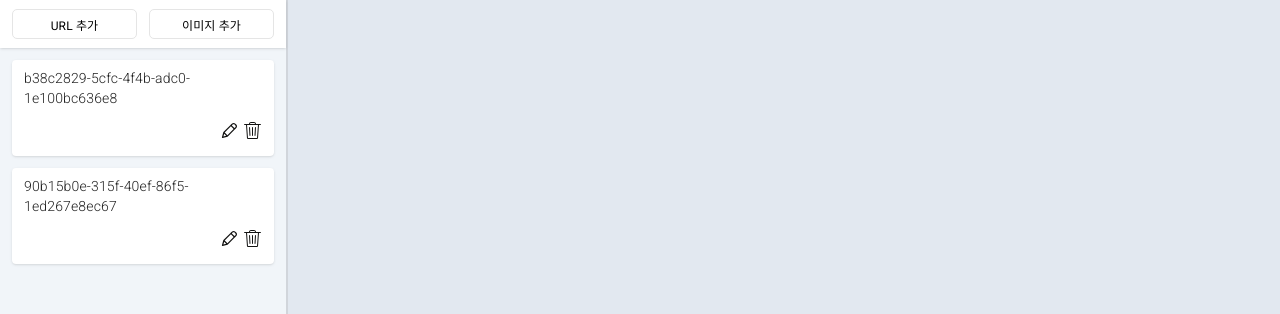
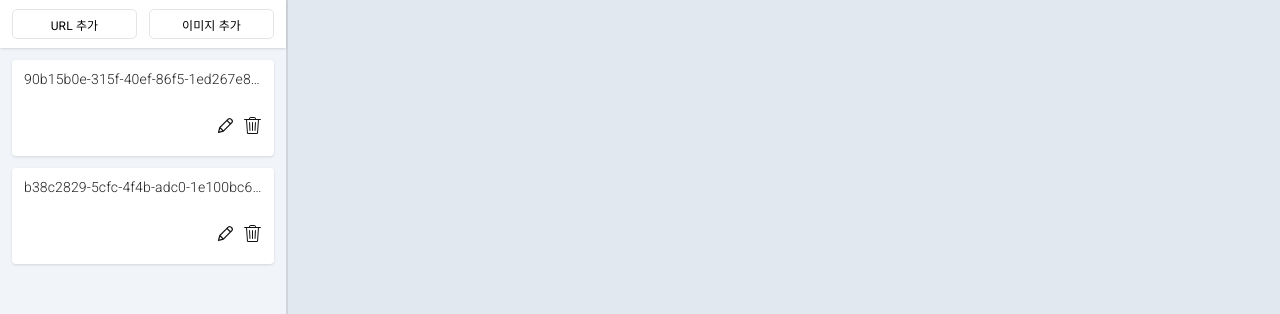
Before and after one commit to ShinMini/Business-Canvas-FE-Task, a React (Vite) app: page / in a window 1280 px wide. Shown: the top 314 px of the page. Built offline with nearby package versions, Linux system fonts and the light colour scheme.

Commit message:
feat(component): side panel UI

```diff
--- /dev/null
+++ b/src/modules/resource-manager/components/ResourceCard.tsx
@@ -0,0 +1,57 @@
+import React, { useRef } from 'react';
+import { useAppDispatch, useAppSelector } from '../hooks/useRedux';
+import { ResourceState, deleteResource, updateResource } from '../stores/slices/resourceSlice';
+
+import Edit from './../assets/icons/edit.svg';
+import Delete from './../assets/icons/delete.svg';
+
+type ResourceCardProps = {
+  media: ResourceState
+}
+
+const ResourceCard: React.FC<ResourceCardProps> = ({media}) => {
+	const resourceIdRef = useRef<HTMLInputElement>(null);
+	const currentUrl = useAppSelector(state => state.resource.currentUrl);
+	const dispatch = useAppDispatch();
+	const [isEdit, setIsEdit] = React.useState(false);
+
+	function handleEditEvent(){
+		if(!resourceIdRef.current) return;
+		if(!isEdit) return;
+
+		const payload = {
+			targetId: media.id,
+			updateId: resourceIdRef.current.value,
+		};
+		dispatch(updateResource(payload));
+		setIsEdit(false);
+	}
+
+	const onClickEditIcon = () => {
+		setIsEdit(true);
+		setTimeout(() => resourceIdRef.current?.focus());
+	};
+
+	const onClickDeleteIcon = () => {
+		dispatch(deleteResource({ id: media.id }));
+	};
+
+	const onClickCard = () => {
+		dispatch({ type: 'resource/SET_CURRENT_URL', payload: media.resource.src});
+	};
+
+	return (
+		<div className='flex flex-col items-center gap-3 mx-3 px-3 py-2 bg-white rounded shadow h-24'
+			style={{borderWidth: (currentUrl === media.resource.src) ? 1 : 0, borderColor: '#38A5E1', borderStyle: 'solid' }}
+			onClick={onClickCard}
+		>
+			<input ref={resourceIdRef} className="text-sm font-light w-full h-8 text-ellipsis select-none cursor-auto" defaultValue={media.id} readOnly={!isEdit} onBlur={handleEditEvent} onKeyDown={(e) => e.key === 'Enter' ? resourceIdRef.current?.blur() : null}/>
+			<div className='w-full h-16 flex justify-end items-center gap-2'>
+				<img src={Edit} alt='edit-icon' className='cursor-pointer'  onClick={onClickEditIcon} />
+				<img src={Delete} alt='delete-icon' className='cursor-pointer' onClick={onClickDeleteIcon} />
+			</div>
+		</div>
+	);
+};
+
+export default ResourceCard;
--- a/src/modules/resource-manager/components/SideContentPanel.tsx
+++ b/src/modules/resource-manager/components/SideContentPanel.tsx
@@ -1,32 +1,54 @@
-import EditIcon from './../assets/icons/edit.svg';
-import DeleteIcon from './../assets/icons/delete.svg';
-
 import { useAppDispatch, useAppSelector } from '../hooks/useRedux';
 import AddContentButton from './AddContentButton';
-import { useRef } from 'react';
+import { useRef, useState } from 'react';
 import { ResourceState } from '../stores/slices/resourceSlice';
 
+import ResourceCard from './ResourceCard';
+import styled from '@emotion/styled';
+
+const ToggleInputField = styled.input`
+	position: absolute;
+	top: 40px;
+
+	display: flex;
+	width: 80%;
+	height: 40px;
+	box-sizing: border-box;
+	padding: 10px;
+	justify-content: center;
+	align-items: center;
+	flex-shrink: 0;
+
+	border-radius: 5px;
+	border: 1px solid #38A5E1;
+	background: white;
+	box-shadow: 0px 2px 5px 0px rgba(0, 0, 0, 0.10);
+`;
+
 const SideContentPanel = () => {
-	const resourceList = useAppSelector(state => state.resource.resourceList);
-	const inputRef = useRef<HTMLInputElement>(null);
+	const multiFileRef = useRef<HTMLInputElement>(null);
+	const urlTextRef = useRef<HTMLInputElement>(null);
+	const [isOpenUrlInput, setIsOpenUrlInput] = useState(false);
 
+	const originResourceList = useAppSelector(state => state.resource.resourceList);
 	const dispatch = useAppDispatch();
 
+	const resourceList = [...originResourceList].reverse();
 
-	const handleFileChange = (event: React.ChangeEvent<HTMLInputElement>) => {
+	function handleFileChange(event: React.ChangeEvent<HTMLInputElement>){
 		const file = event.target.files;
 
 		if (!file) return alert('파일을 선택해주세요.');
+
 		const fileList = Array.from(file);
 
 		fileList.forEach((file) => {
-
 			const url = URL.createObjectURL(file);
 			const id = file.name;
 			const imageType = file.type.slice(-3);
 
-			if(!['png', 'jpg', 'gif'].includes(imageType)) return alert('이미지 파일만 업로드 가능합니다.');
-			if(resourceList.find((value) => value.id === id)) return alert('이미 존재하는 파일입니다.');
+			if(!['png', 'jpg'].includes(imageType)) return alert('이미지 파일만 업로드 가능합니다.');
+			if(resourceList.find((value) => value.resource.src === url)) return alert('이미 존재하는 파일입니다.');
 
 			const payload = {
 				id,
@@ -38,36 +60,61 @@ const SideContentPanel = () => {
 			} satisfies ResourceState;
 
 			dispatch({ type: 'resource/RESOURCE_EVENT_TRIGGER', payload });
-			// const reader = new FileReader();
-			// reader.readAsDataURL(file);
-			// reader.onload = () => {
-			// 	console.log(reader.result);
-			// };
 		});
+	}
+
+	function handleUrlSubmit(event: React.KeyboardEvent<HTMLInputElement>){
+		const url = `${event.currentTarget.value}`;	// prevent event.currentTarget.value from being null and copy for type safety
+		console.log(url);
+		if(!url.startsWith('http://') && !url.startsWith('https://')) return alert('올바른 URL을 입력해주세요.');
+
+		if(resourceList.find((value) => value.id === url)) {
+			alert('이미 존재하는 파일입니다.');
+			return setIsOpenUrlInput(false);
+		}
+		const src = (url.match(/youtube.com/)) ? `https://www.youtube.com/embed/${url.split('=')[1]}` : url;
+
+		const payload = {
+			id: src,
+			resource: {
+				contentType: 'url',
+				src,
+			}
+		} satisfies ResourceState;
+
+		try {
+			dispatch({ type: 'resource/RESOURCE_EVENT_TRIGGER', payload });
+		}catch(e) {
+			console.error(e);
+		} finally {
+			setIsOpenUrlInput(false);
+			urlTextRef.current!.value = '';
+		}
+	}
+
+	const onClickAddUrl = () => {
+		setIsOpenUrlInput(true);
+		setTimeout(() => urlTextRef.current?.focus());	// wait for urlTextRef to be rendered
+	};
+
+	const onClickAddImage = () => {
+		multiFileRef.current?.click();
 	};
 
 	return (
-		<aside className='flex flex-col w-1/6 min-w-min h-full bg-slate-100 border-r-2 border-gray-300 gap-3'>
-			<header className="h-12 w-full flex justify-center items-center gap-3 px-3 shadow bg-white">
-				<AddContentButton >URL 추가</AddContentButton>
-				<AddContentButton  onClick={() => inputRef.current?.click()}>이미지 추가</AddContentButton>
-				<input ref={inputRef} type="file" className="hidden" onChange={handleFileChange} multiple/>
+		<aside className='flex flex-col w-1/6 min-w-min h-screen bg-slate-100 border-r-2 border-gray-300'>
+			<header className="h-12 w-full flex justify-center items-center gap-3 p-3 shadow bg-white relative">
+				<AddContentButton onClick={onClickAddUrl}>URL 추가</AddContentButton>
+				<AddContentButton  onClick={onClickAddImage}>이미지 추가</AddContentButton>
+				<input ref={multiFileRef} type="file" className="hidden" onChange={handleFileChange} multiple/>
+				{isOpenUrlInput && <ToggleInputField ref={urlTextRef} type="text" placeholder="http(s)://..." onBlur={() => setIsOpenUrlInput(false)}
+					onKeyDown={(event) => event.key === 'Enter' && handleUrlSubmit(event)}
+				/>}
 			</header>
 
-			{resourceList.map((value, index) => {
-				return (
-					<div key={index} className='flex flex-col items-center gap-3 mx-3 px-3 py-2 bg-white rounded shadow h-24'>
-						<p className="text-sm font-light w-full h-8 text-ellipsis">
-							{value.id}
-						</p>
-						<div className='w-full h-16 flex justify-end items-center gap-1'>
-							<img src={EditIcon} alt='edit-icon' className='cursor-pointer' />
-							<img src={DeleteIcon} alt='delete-icon' className='cursor-pointer'/>
-						</div>
-					</div>
-				);
-			})
-			}
+			<section className='flex flex-col w-full h-full overflow-y-scroll gap-3 py-3'>
+				{resourceList.map((media, index) => <ResourceCard key={`${media.id}-${index}`} media={media} />)}
+			</section>
 		</aside>
 	);
 };
```
